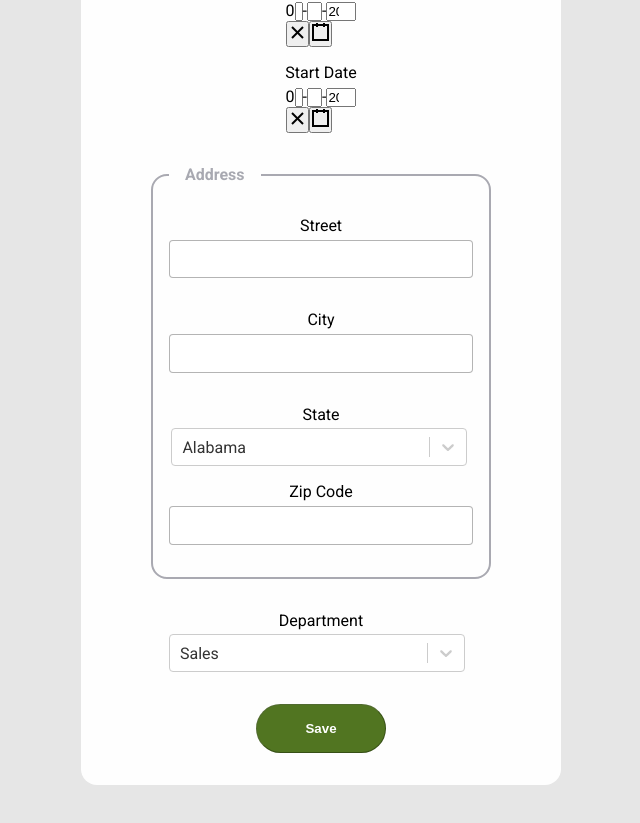
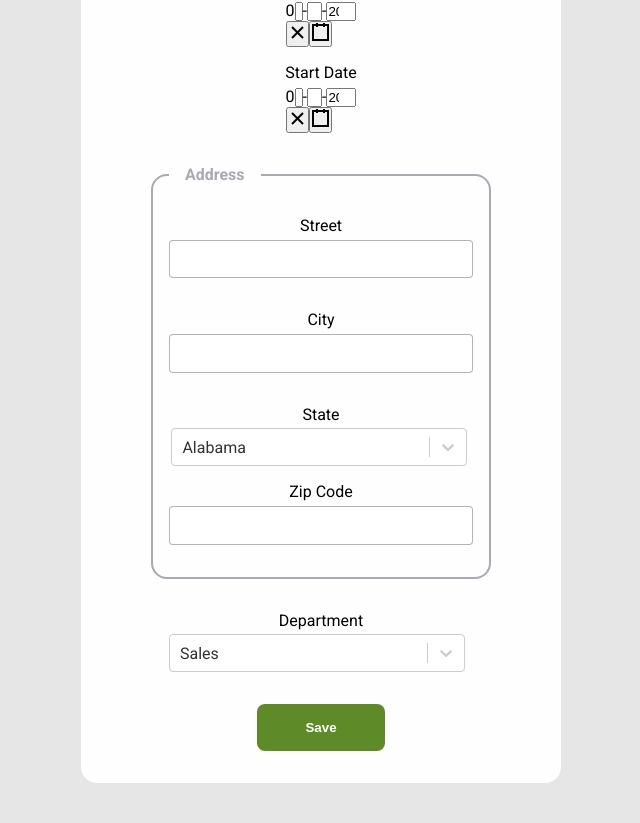
Before and after one commit to a-c-morel/HRnet, a React (Create React App) app: page / in a window 1280 px wide. Shown: the part 479-1302 px from the top of the page, without its empty margins (319-959 px from the left). Built offline with nearby package versions, Linux system fonts and the light colour scheme.

Commit message:
styles: button looks better

```diff
--- a/src/index.css
+++ b/src/index.css
@@ -172,16 +172,15 @@ label {
 .create-employee-form__save-button {
     cursor: pointer;
     margin-top: 2rem;
-    background-color: #517521;
+    background-color: #5f8a28;
     padding: 1rem 3rem;
-    border-radius: 3rem;
+    border-radius: .5rem;
     font-weight: bold;
-    border-width:1px;
-    border-color:#00000050;
+    border: none;
     color: #fff
 }
 .create-employee-form__save-button:hover {
-    background-color: #628e29;
+    background-color: #6b9a2d;
 }
 /*SelectCustom (react-select)*/
 .css-qbdosj-Input .states-selector {
```
